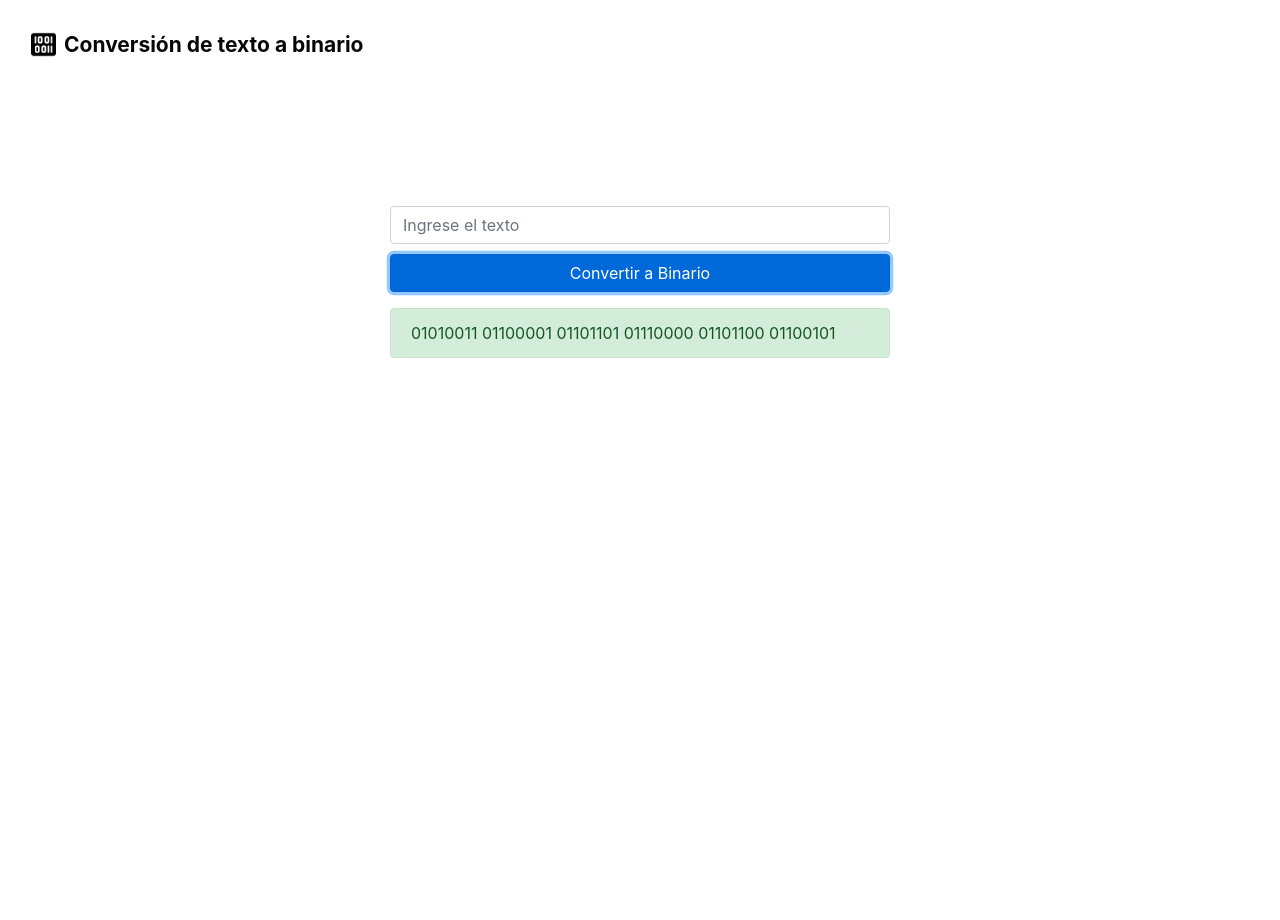
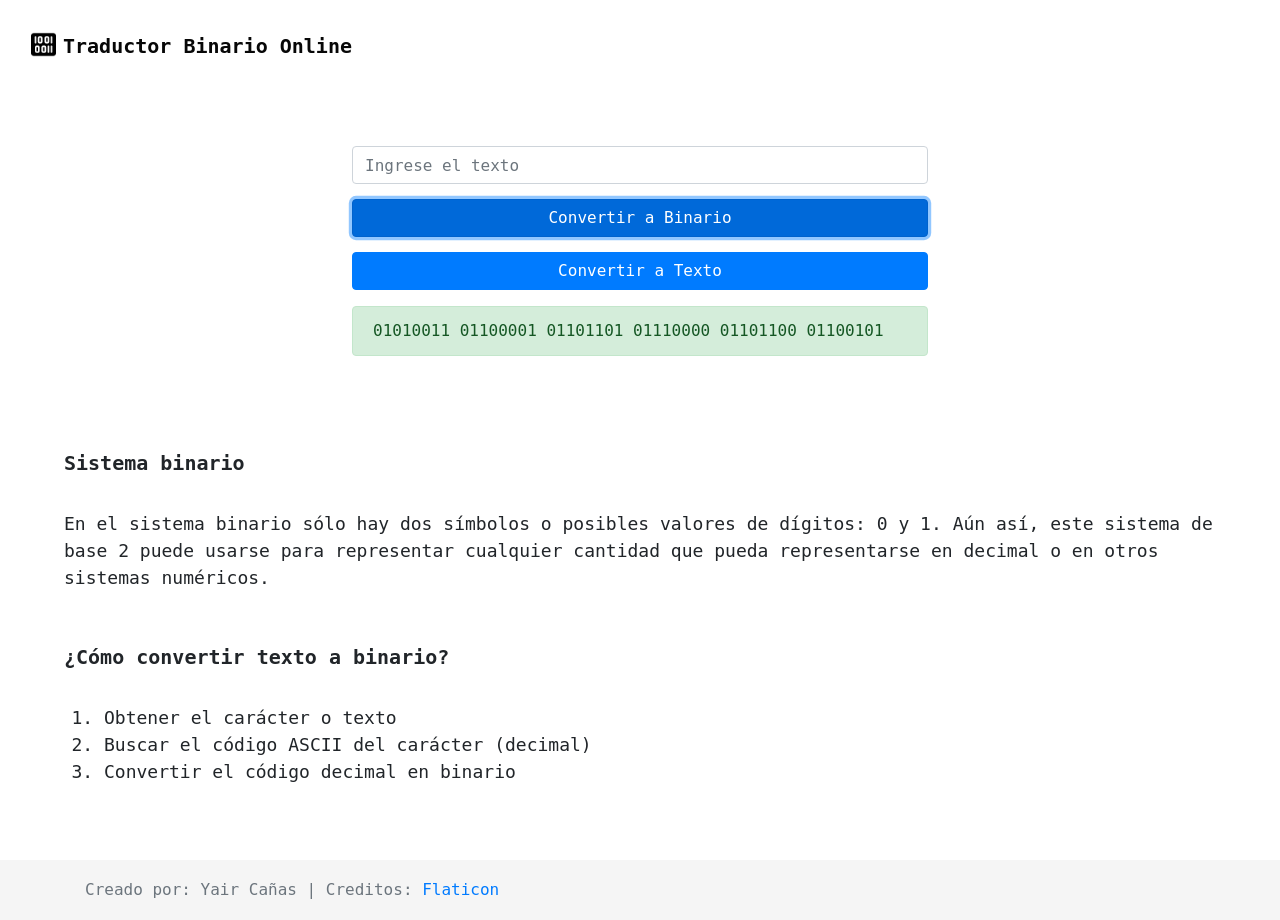
Before and after one commit to ycanas/ttbinary, a plain HTML site: page index.html in a window 1280 px wide. Both pictures are taken after typing "Sample" into the empty fields and a click on the button "Convertir a Binario". Before the commit the page ends 800 px from the top, so only its background shows below. Drawn offline with nearby package versions, Linux system fonts and the light colour scheme.

Commit message:
creación nueva función y cambios en estilos

```diff
--- a/index.html
+++ b/index.html
@@ -13,26 +13,53 @@
     <title>TextToBinary</title>
 </head>
 <body>
-    <!-- Navigation Bar -->
+    <!-- Barra de navegación -->
     <nav class="navbar navbar-light">
-        <a class="navbar-brand" href="./index.html">
+        <a class="navbar-brand" href="./index.html" style="margin-top: 15px; margin-left: 15px;">
             <img src="./img/icon.png" width=25 height=25>
-            <b>Conversión de texto a binario</b>
+            <b id="textNavBar">Traductor Binario Online</b>
         </a>
     </nav>
 
-    <!-- Input -->
+    <!-- Entrada -->
     <form>
         <div class="form-group mx-auto" id="divInput">
-            <input type="text" class="form-control" id="input" name="input" autocomplete="off" placeholder="Ingrese el texto">
-            <button type="button" class="btn btn-primary" id="button">Convertir a Binario</button>
+            <input type="text" class="form-control" id="inputText" name="input" autocomplete="off" placeholder="Ingrese el texto">
+            <button type="button" class="btn btn-primary" id="buttonBinary">Convertir a Binario</button>
+            <button type="button" class="btn btn-primary" id="buttonText">Convertir a Texto</button>
         </div>
     </form>
 
-    <!-- Output -->
+    <!-- Salida -->
     <div role="alert" id="divOutput" >
         <!-- JavaScript -->
     </div>
+
+    <!-- Información -->
+    <div class="mx-auto" id="divInformation">
+        <p>
+            <h5><b>Sistema binario</b></h5><br>
+            En el sistema binario sólo hay dos símbolos o posibles valores de dígitos: 0 y 1.
+            Aún así, este sistema de base 2 puede usarse para representar cualquier cantidad
+            que pueda representarse en decimal o en otros sistemas numéricos.<br><br><br>
+            <h5><b>¿Cómo convertir texto a binario?</b></h5><br>
+            <ol>
+                <li>Obtener el carácter o texto</li>
+                <li>Buscar el código ASCII del carácter (decimal)</li>
+                <li>Convertir el código decimal en binario</li>
+            </ol>
+
+        </p>
+    </div>
+
+    <!-- Pie de pagina -->
+    <footer class="footer">
+        <div class="container">
+          <span class="text-muted">Creado por: Yair Cañas | Creditos:
+            <a href="https://www.flaticon.es/iconos-gratis/binario" title="binario iconos">Flaticon</a>
+          </span>
+        </div>
+    </footer>
 
     <!-- Script -->
     <script src="./main.js"></script>
--- a/main.js
+++ b/main.js
@@ -1,16 +1,51 @@
-const button = document.getElementById('button');
+const buttonBinary = document.getElementById('buttonBinary');
+const buttonText = document.getElementById('buttonText');
 
-button.onclick = function(){
+buttonBinary.onclick = function(){
     const divOutput = document.getElementById('divOutput');
-    const input = document.getElementById('input').value;
+    const input = document.getElementById('inputText').value;
     let output = "";
+
+    if(input == ''){
+        divOutput.innerHTML = "";
+        document.getElementById('divOutput').className = "";
+        return;
+    }
 
     for(let i = 0; i < input.length; i++){
         let binary = input.charCodeAt(i).toString(2).toString();
         output += Array(8-binary.length+1).join('0')+binary+" ";
     }
 
-    document.getElementById('input').value = "";
+    document.getElementById('inputText').value = "";
     divOutput.className = "alert alert-success mx-auto";
     divOutput.innerHTML = `${output.trim()}`;
 }
+
+buttonText.onclick = function(){
+    const divOutput = document.getElementById('divOutput');
+    const input = document.getElementById('inputText').value.split(' ');
+    let output = "";
+
+    for(let i = 0; i < input.length; i++){
+        if(isNaN(parseInt(input[0], 2))){
+            document.getElementById('inputText').value = "";
+            divOutput.className = "alert alert-success mx-auto";
+            divOutput.innerHTML = "Tipo de texto inválido";
+            return;
+        }
+
+        if(parseInt(input[0], 2) < 32){
+            divOutput.innerHTML = "";
+            divOutput.className = "";
+            document.getElementById('inputText').value = "";
+            return;
+        }
+
+        output += String.fromCharCode(parseInt(input[i], 2));
+    }
+
+    document.getElementById('inputText').value = "";
+    divOutput.className = "alert alert-success mx-auto";
+    divOutput.innerHTML = `${output.trim()}`;
+}
--- a/styles.css
+++ b/styles.css
@@ -1,27 +1,41 @@
-a{
+button{
+    width: 100%;
     margin-top: 15px;
-    margin-left: 15px;
 }
 
-b{
+body{
+    font-family: 'monospace';
+}
+
+.footer {
+    position: relative;
+    margin-top: 75px;
+    width: 100%;
+    height: 60px;
+    line-height: 60px;
+    background-color: #f5f5f5;
+}
+
+#textNavBar{
     position: absolute;
-    margin-top: 1px;
-    margin-left: 8px;
-    font-size: 21px;
+    margin-top: 3px;
+    margin-left: 7px;
+    font-size: 20px;
     color: rgba(0, 0, 0, 0.973);
 }
 
 #divInput{
-    width: 500px;
-    margin-top: 135px;
-}
-
-button{
-    width: 500px;
-    margin-top: 10px;
+    width: 45%;
+    margin-top: 75px;
 }
 
 #divOutput{
-    width: 500px;
-    margin-bottom: 135px;
+    width: 45%;
+    margin-top: 15px;
 }
+
+#divInformation{
+    width: 90%;
+    margin-top: 95px;
+    font-size: 18px;
+}
```
